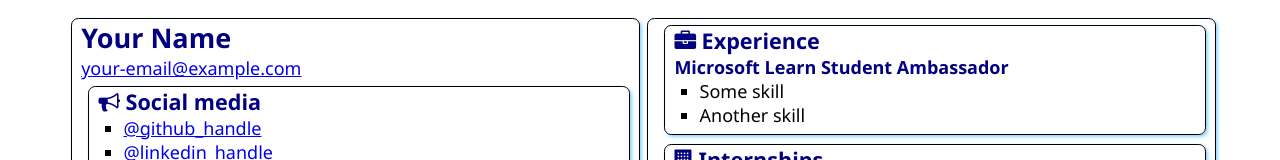
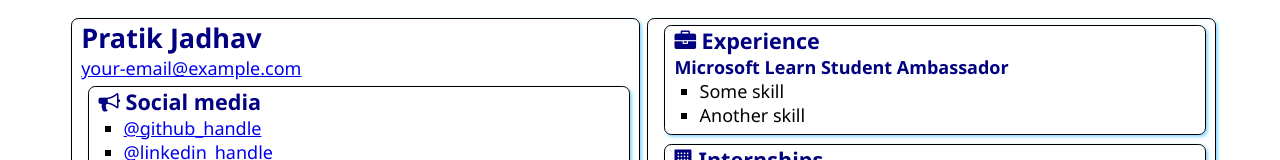
Before and after one commit to pratik20002/Ambassador-SWA-Pilot, a plain HTML site: page src/index.html in a window 1280 px wide. Shown: the top 160 px of the page. Drawn offline with Linux system fonts and the light colour scheme.

Commit message:
Update index.html
added My Name

```diff
--- a/src/index.html
+++ b/src/index.html
@@ -12,7 +12,7 @@
 <body>
     <main>
         <article class="box">
-            <h1>Your Name</h1>
+            <h1>Pratik Jadhav</h1>
             <div><a href="mailto:your.email@example.com">your-email@example.com</a></div>
 
             <section class="box">
```
